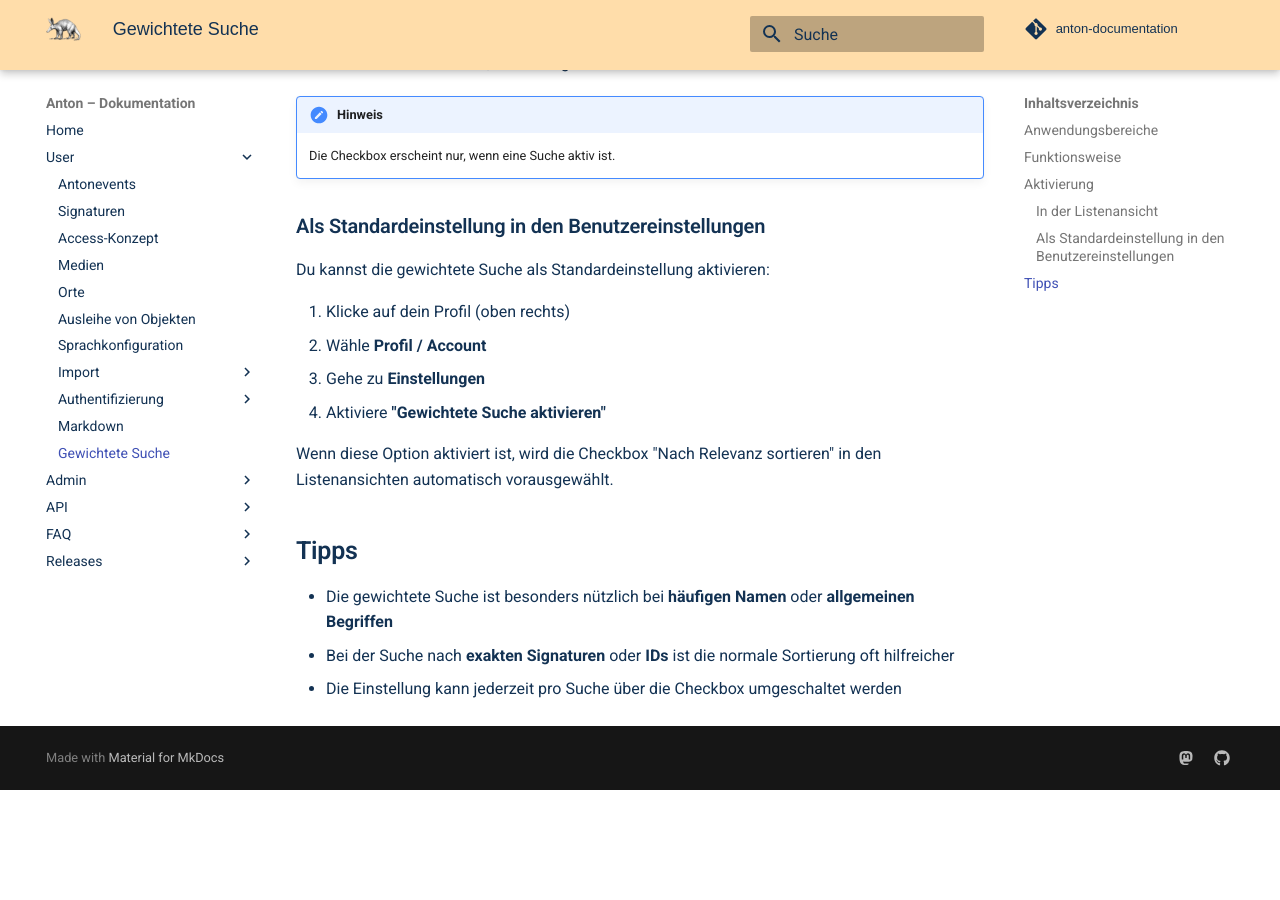
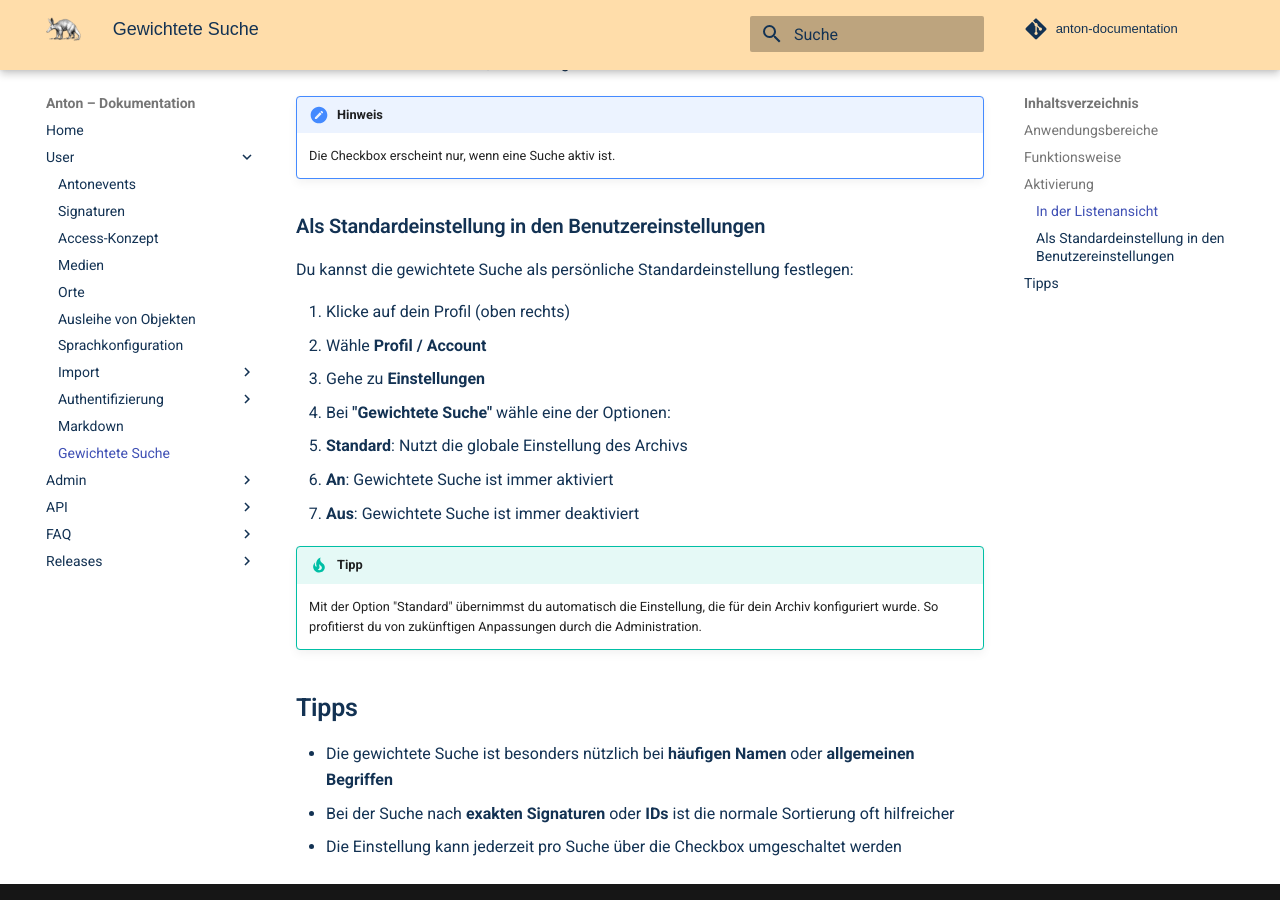
Before and after one commit to kraenzle-ritter/anton-documentation, an MkDocs documentation site: the page built from docs/user/weighted-search.md, in a window 1280 px wide and 900 px high, scrolled down 1240 px. Built offline with MkDocs 1.6.1 and Material for MkDocs 9.7.7, drawn with Linux system fonts in a browser that asks for light colours; some web fonts are replaced; comment, search, counter and statistics services are not loaded; before the commit the page ends 2030 px from its top, so only the background shows below that.

Commit message:
docs: update weighted search for 3-way user setting
- User guide: explain Default/An/Aus options in settings
- Admin guide: clarify priority when user chooses Default

```diff
--- a/docs/user/weighted-search.md
+++ b/docs/user/weighted-search.md
@@ -42,14 +42,18 @@ Zusätzlich werden verschiedene Felder unterschiedlich gewichtet. Der Name eines
 
 ### Als Standardeinstellung in den Benutzereinstellungen
 
-Du kannst die gewichtete Suche als Standardeinstellung aktivieren:
+Du kannst die gewichtete Suche als persönliche Standardeinstellung festlegen:
 
 1. Klicke auf dein Profil (oben rechts)
 2. Wähle **Profil / Account**
 3. Gehe zu **Einstellungen**
-4. Aktiviere **"Gewichtete Suche aktivieren"**
+4. Bei **"Gewichtete Suche"** wähle eine der Optionen:
+   - **Standard**: Nutzt die globale Einstellung des Archivs
+   - **An**: Gewichtete Suche ist immer aktiviert
+   - **Aus**: Gewichtete Suche ist immer deaktiviert
 
-Wenn diese Option aktiviert ist, wird die Checkbox "Nach Relevanz sortieren" in den Listenansichten automatisch vorausgewählt.
+!!! tip "Tipp"
+    Mit der Option "Standard" übernimmst du automatisch die Einstellung, die für dein Archiv konfiguriert wurde. So profitierst du von zukünftigen Anpassungen durch die Administration.
 
 ## Tipps
 
```
Also changed, not shown: docs/admin/weighted-search.md (+9 -3 lines).
